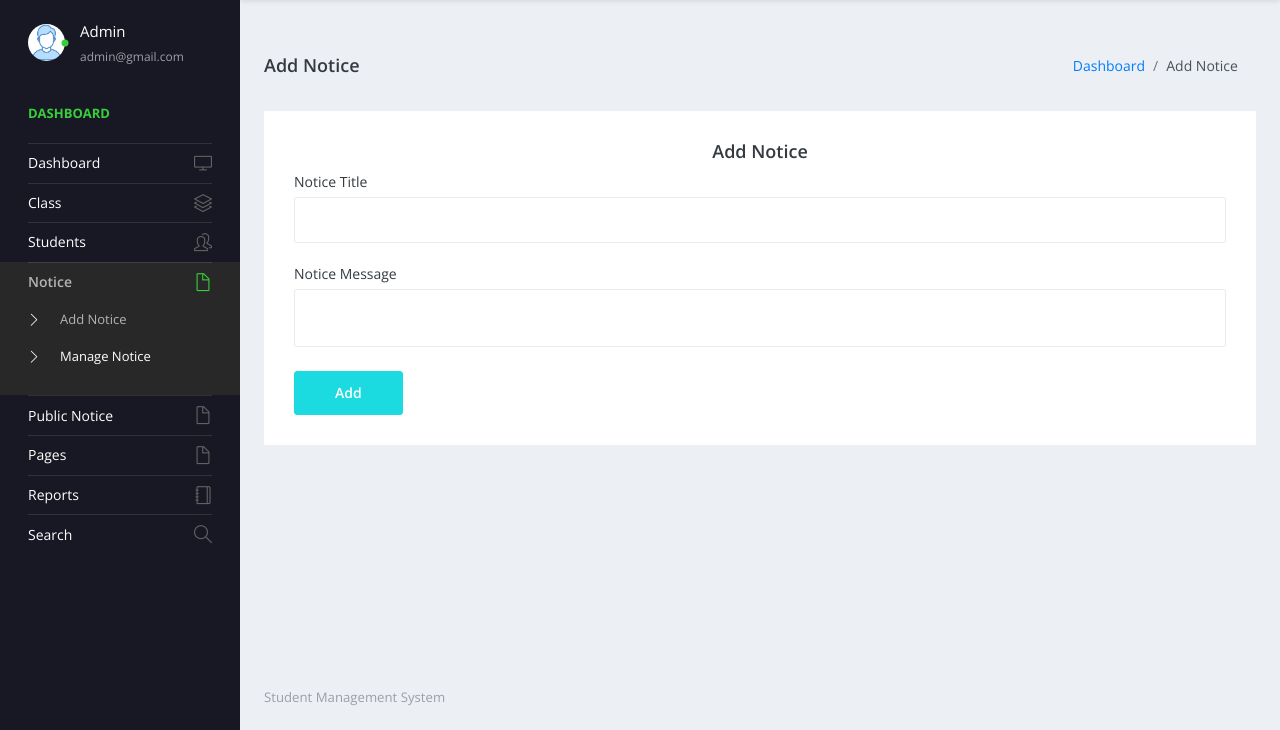
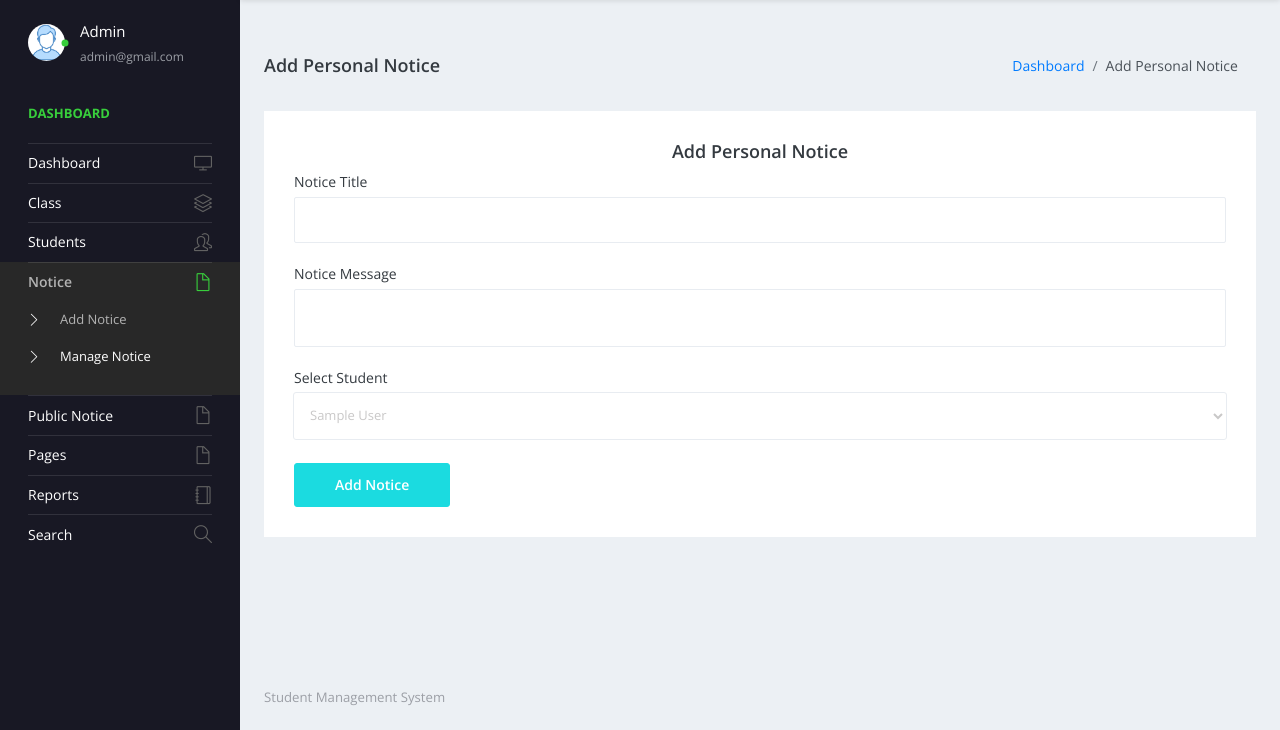
Before and after one commit to BlazingStorm/student-management-system, a PHP site: page /admin/add-notice.php in a window 1280 px wide. Shown: the part 70-800 px from the top of the page. Run offline with PHP 8.4, Linux system fonts and the light colour scheme; a user stored in the database is signed in; data comes from the database, SQL or seed files in the repository; tables that the repository leaves empty hold one stand-in row (values such as "Sample post").

Commit message:
File added

```diff
--- a/std/admin/add-notice.php
+++ b/std/admin/add-notice.php
@@ -1,45 +1,46 @@
 <?php
 session_start();
-error_reporting(E_ALL);
-ini_set('display_errors', 1);
+error_reporting(0);
 include('includes/dbconnection.php');
 
-if (strlen($_SESSION['sturecmsaid']) == 0) {
+// Check if admin is logged in
+if (strlen($_SESSION['sturecmsaid'] == 0)) {
     header('location:logout.php');
 } else {
     if (isset($_POST['submit'])) {
+        // Get notice details and student ID from the form
         $nottitle = $_POST['nottitle'];
         $notmsg = $_POST['notmsg'];
+        $stuID = $_POST['stuID']; // Student ID to whom the notice will be assigned
 
-        // Validate inputs
-        if (empty($nottitle) || empty($notmsg)) {
-            echo '<script>alert("All fields are required.")</script>';
-        } else {
-            try {
-                // Prepare and execute the SQL statement
-                $sql = "INSERT INTO tblnotice (NoticeTitle, NoticeMsg) VALUES (:nottitle, :notmsg)";
+        // Insert the notice into the tblnotice table
+        $sql = "INSERT INTO tblnotice (NoticeTitle, StuID, NoticeMsg) VALUES (:nottitle, :stuID, :notmsg)";
         $query = $dbh->prepare($sql);
         $query->bindParam(':nottitle', $nottitle, PDO::PARAM_STR);
+        $query->bindParam(':stuID', $stuID, PDO::PARAM_STR);
         $query->bindParam(':notmsg', $notmsg, PDO::PARAM_STR);
         $query->execute();
 
         $LastInsertId = $dbh->lastInsertId();
         if ($LastInsertId > 0) {
-                    echo '<script>alert("Notice has been added.")</script>';
-                    echo "<script>window.location.href ='add-notice.php'</script>";
+            echo '<script>alert("Notice has been added successfully.")</script>';
+            // Perform PHP redirect to avoid "Not Found" error
+            header('Location: add-notice.php');
+            exit(); // Stop further script execution
         } else {
-                    echo '<script>alert("Something went wrong. Please try again")</script>';
-                }
-            } catch (Exception $e) {
-                echo '<script>alert("Error: ' . $e->getMessage() . '")</script>';
+            echo '<script>alert("Something went wrong. Please try again.")</script>';
         }
     }
 }
 ?>
+
 <!DOCTYPE html>
 <html lang="en">
 <head>
-    <title>Student Management System || Add Notice</title>
+    <meta charset="UTF-8">
+    <meta name="viewport" content="width=device-width, initial-scale=1.0">
+    <title>Student Management System | Add Personal Notice</title>
+    <!-- plugins:css -->
     <link rel="stylesheet" href="vendors/simple-line-icons/css/simple-line-icons.css">
     <link rel="stylesheet" href="vendors/flag-icon-css/css/flag-icon.min.css">
     <link rel="stylesheet" href="vendors/css/vendor.bundle.base.css">
@@ -47,48 +48,72 @@ if (strlen($_SESSION['sturecmsaid']) == 0) {
 </head>
 <body>
     <div class="container-scroller">
-        <?php include_once('includes/header.php'); ?>
+        <!-- Header and Sidebar -->
+        <?php include_once('includes/header.php');?>
         <div class="container-fluid page-body-wrapper">
-            <?php include_once('includes/sidebar.php'); ?>
+            <?php include_once('includes/sidebar.php');?>
+
             <div class="main-panel">
                 <div class="content-wrapper">
                     <div class="page-header">
-                        <h3 class="page-title">Add Notice</h3>
+                        <h3 class="page-title">Add Personal Notice</h3>
                         <nav aria-label="breadcrumb">
                             <ol class="breadcrumb">
                                 <li class="breadcrumb-item"><a href="dashboard.php">Dashboard</a></li>
-                                <li class="breadcrumb-item active" aria-current="page">Add Notice</li>
+                                <li class="breadcrumb-item active" aria-current="page">Add Personal Notice</li>
                             </ol>
                         </nav>
                     </div>
+
                     <div class="row">
                         <div class="col-12 grid-margin stretch-card">
                             <div class="card">
                                 <div class="card-body">
-                                    <h4 class="card-title" style="text-align: center;">Add Notice</h4>
+                                    <h4 class="card-title" style="text-align: center;">Add Personal Notice</h4>
                                     <form class="forms-sample" method="post">
                                         <div class="form-group">
                                             <label for="nottitle">Notice Title</label>
-                                            <input type="text" name="nottitle" class="form-control" required='true'>
+                                            <input type="text" name="nottitle" class="form-control" required="true">
                                         </div>
+
                                         <div class="form-group">
                                             <label for="notmsg">Notice Message</label>
-                                            <textarea name="notmsg" class="form-control" required='true'></textarea>
+                                            <textarea name="notmsg" class="form-control" required="true"></textarea>
                                         </div>
-                                        <button type="submit" class="btn btn-primary mr-2" name="submit">Add</button>
+
+                                        <div class="form-group">
+                                            <label for="stuID">Select Student</label>
+                                            <select name="stuID" class="form-control" required="true">
+                                                <?php
+                                                    // Fetch all students from tblstudent
+                                                    $sql = "SELECT StuID, StudentName FROM tblstudent ORDER BY StudentName";
+                                                    $query = $dbh->prepare($sql);
+                                                    $query->execute();
+                                                    $students = $query->fetchAll(PDO::FETCH_OBJ);
+
+                                                    foreach ($students as $student) {
+                                                        echo "<option value='" . $student->StuID . "'>" . $student->StudentName . "</option>";
+                                                    }
+                                                ?>
+                                            </select>
+                                        </div>
+
+                                        <button type="submit" name="submit" class="btn btn-primary mr-2">Add Notice</button>
                                     </form>
                                 </div>
                             </div>
                         </div>
                     </div>
                 </div>
-                <?php include_once('includes/footer.php'); ?>
+                <!-- Footer -->
+                <?php include_once('includes/footer.php');?>
             </div>
         </div>
     </div>
+
+    <!-- Scripts -->
     <script src="vendors/js/vendor.bundle.base.js"></script>
     <script src="js/off-canvas.js"></script>
     <script src="js/misc.js"></script>
 </body>
 </html>
-<?php } ?>
```
Lines whose indentation alone changed are shown as unchanged.
